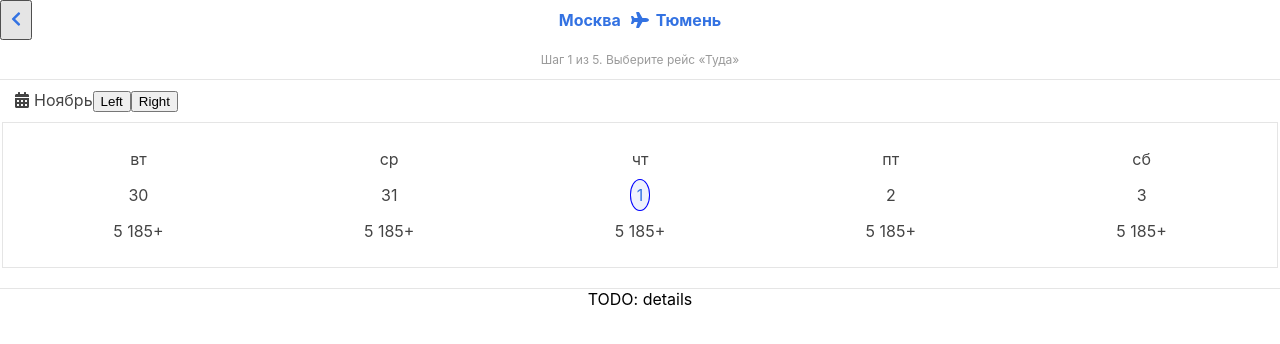
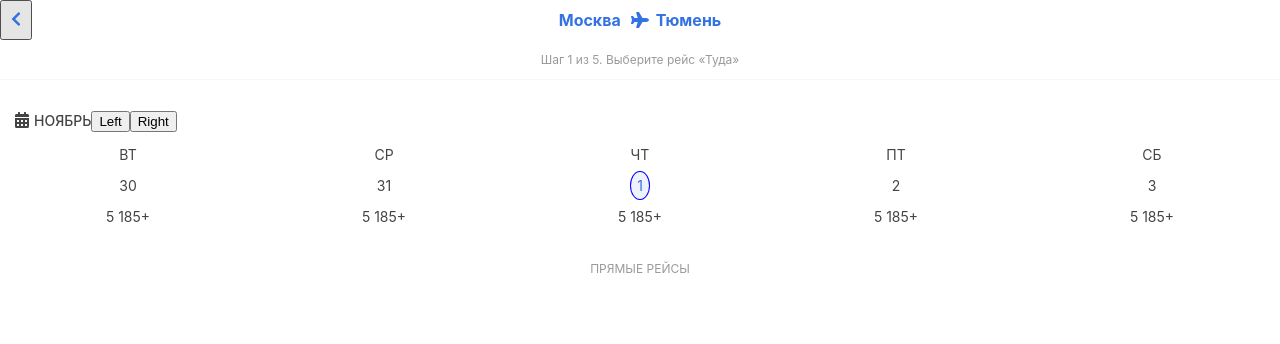
Before and after one commit to VadimCpp/flights, a React (Create React App) app: page / in a window 1280 px wide. Shown: the top 344 px of the page. Built offline with nearby package versions, Linux system fonts and the light colour scheme.

Commit message:
Update style

```diff
--- a/src/AppHeader.css
+++ b/src/AppHeader.css
@@ -1,5 +1,5 @@
 .App-header {
-  border-bottom: 1px solid rgba(0, 0, 0, 0.1);
+  border-bottom: 1px solid rgba(0, 0, 0, 0.03);
   display: flex;
   flex-direction: column;
   align-items: center;
--- a/src/Calendar.css
+++ b/src/Calendar.css
@@ -1,23 +1,22 @@
 .calendar {
-  border-bottom: 1px solid rgba(0, 0, 0, 0.1);
   color: #444;
   padding-top: 10px;
   padding-bottom: 10px;
 }
 
 .calendar-header {
+  color: #444;
   text-align: left;
   padding-left: 15px;
+  padding-top: 20px;
+  font-weight: 500;
 }
 
 .calendar-header_month {
+  color: #444;
   padding-left: 5px;
-  text-transform: capitalize;
-}
-
-.calendar-slider {
-  border: 1px solid rgba(0, 0, 0, 0.1);
-  margin: 10px 2px;
+  text-transform: uppercase;
+  font-size: 14px;
 }
 
 .slider-body {
--- /dev/null
+++ b/src/Details.css
@@ -0,0 +1,6 @@
+
+.details-title {
+	color: rgba(0, 0, 0, .4);
+	text-transform: uppercase;
+	font-size: 12px;
+}
--- a/src/Details.js
+++ b/src/Details.js
@@ -1,10 +1,11 @@
 import React, { Component } from 'react';
+import './Details.css';
 
 class Details extends Component {
   render() {
     return (
       <div className="details">
-        TODO: details
+        <p className="details-title">Прямые рейсы</p>
       </div>
     )
   }
--- a/src/slider/Slider.css
+++ b/src/slider/Slider.css
@@ -1,12 +1,19 @@
 .slider {
+	color: #444;
 	display: flex;
 	justify-content: space-around;
-	margin: 10px;
+	margin: 0;
 	padding: 0;
+	font-size: 14px;
 }
 
 .slider-item {
 	list-style: none;
+}
+
+.slider-item_day {
+	text-transform: uppercase;
+	font-size: 14px;
 }
 
 .selected-date {
--- a/src/slider/Slider.js
+++ b/src/slider/Slider.js
@@ -14,7 +14,7 @@ class Slider extends Component {
     const listItems = dates.map((date) =>
       <li key={date.toString()} className='slider-item'>
         <p>
-          <Moment locale="ru" format="dd">
+          <Moment locale="ru" format="dd" className='slider-item_day'>
             {date}
           </Moment>
         </p>
```
